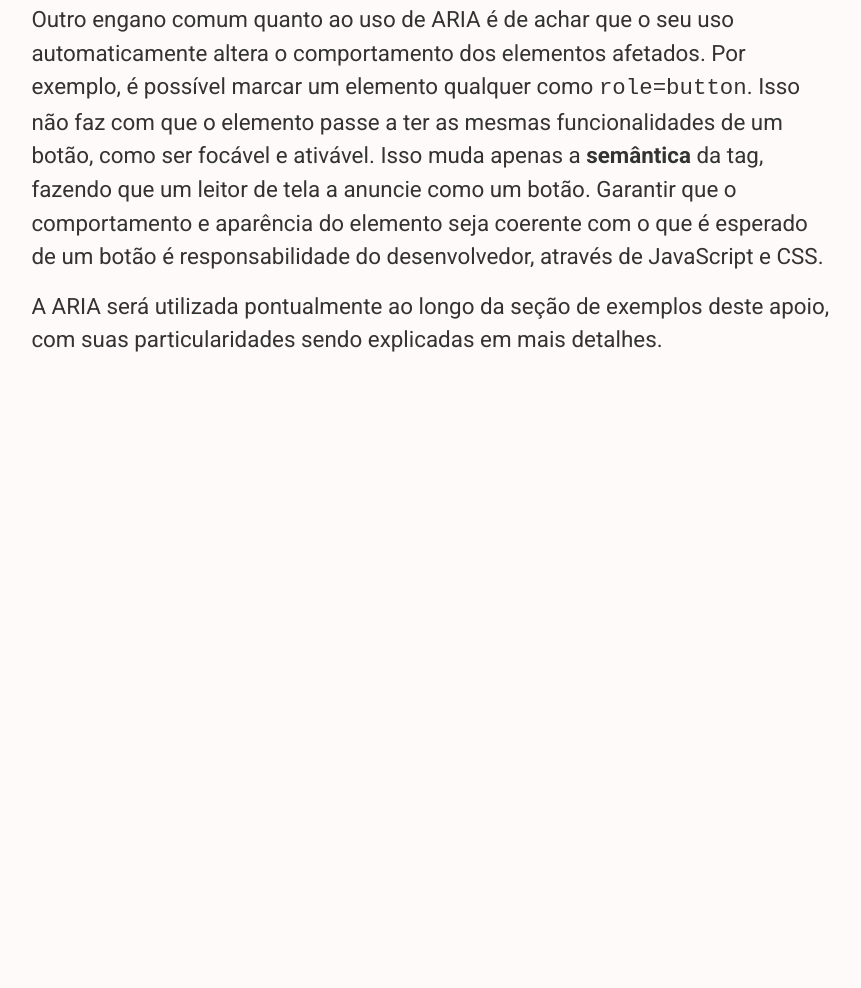
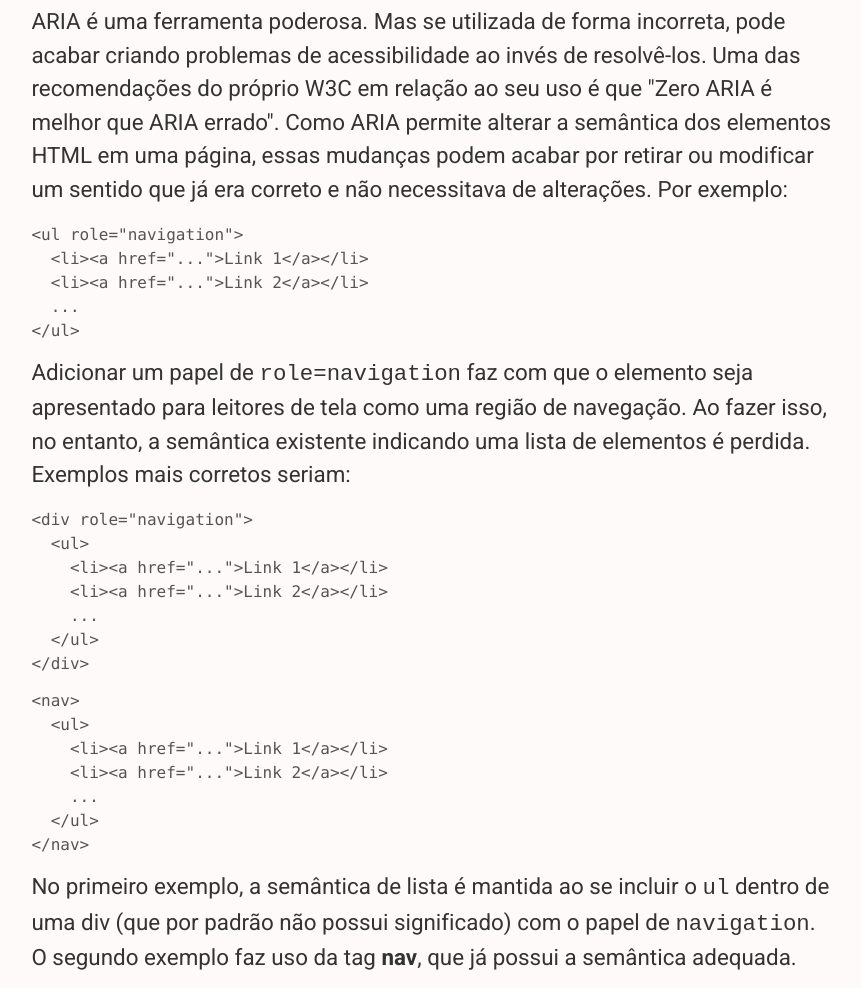
Before and after one commit to Hargre/a11y-catalog, an Eleventy site: page src/pages/technologies/aria.md in a window 1280 px wide. Shown: the part 1901-2889 px from the top of the page, without its empty margins (371-1232 px from the left). Before the commit the page ends 2274 px from the top, so only its background shows below. Built offline with nearby package versions, Linux system fonts and the light colour scheme; Eleventy itself is replaced by a stand-in of ours; code samples lack their colours; files that its build step writes are made by us from their sources.

Commit message:
Improve ARIA page.

````diff
--- a/src/pages/technologies/aria.md
+++ b/src/pages/technologies/aria.md
@@ -22,13 +22,47 @@ Alguns dos principais recursos que a ARIA proporcionam incluem:
 
 - **Roles** (papéis, ou funções) que permitem definir semanticamente um elemento. Essa definição impacta na forma que um leitor de tela apresenta o elemento para o usuário. Por exemplo, uma span declarada como `<span role="button">` vai ser apresentada como um botão por um leitor de tela. Esses papéis podem se referir a componentes existentes em HTML (como botões e formulários), mas também permitem definir funções mais específicas, como `progressbar` ou `menu`.
 
+- **Roles** também ajudam a demarcar áreas específicas de uma página, facilitando sua localização e melhorando a navegação através de leitores de tela. Por exemplo, marcar uma tag com a função `role=search` indica que a seção da página composta por aquela tag possui funcionalidades de busca. Existem papeis semelhantes para indicar áreas como headers, links de navegação, conteúdo principal da página, entre outros. Essas funções são conhecidas como **landmarks**.
+
 - **Propriedades** que permitem descrever o estado atual de um componente. Por exemplo, informar se um botão está pressionado ou não, ou se o valor informado em um input é válido.
 
 - **Propriedades** que permitem definir regiões de uma página propensas a serem atualizadas, melhorando a compatibilidade dessas regiões com o funcionamento dos leitores de tela.
 
 ## Cuidados de uso
 
-ARIA é uma ferramenta poderosa. Mas se utilizada de forma incorreta, pode acabar criando problemas de acessibilidade ao invés de resolvê-los. Uma das recomendações do próprio W3C em relação ao seu uso é que "Zero ARIA é melhor que ARIA errado". Como ARIA permite alterar a semântica dos elementos HTML em uma página, essas mudanças podem acabar por retirar ou modificar um sentido que já era correto e não necessitava de alterações. Por exemplo [adicionar exemplo de código aqui]
+ARIA é uma ferramenta poderosa. Mas se utilizada de forma incorreta, pode acabar criando problemas de acessibilidade ao invés de resolvê-los. Uma das recomendações do próprio W3C em relação ao seu uso é que "Zero ARIA é melhor que ARIA errado". Como ARIA permite alterar a semântica dos elementos HTML em uma página, essas mudanças podem acabar por retirar ou modificar um sentido que já era correto e não necessitava de alterações. Por exemplo:
+
+```html
+<ul role="navigation">
+  <li><a href="...">Link 1</a></li>
+  <li><a href="...">Link 2</a></li>
+  ...
+</ul>
+```
+
+Adicionar um papel de `role=navigation` faz com que o elemento seja apresentado para leitores de tela como uma região de navegação. Ao fazer isso, no entanto, a semântica existente indicando uma lista de elementos é perdida. Exemplos mais corretos seriam:
+
+```html
+<div role="navigation">
+  <ul>
+    <li><a href="...">Link 1</a></li>
+    <li><a href="...">Link 2</a></li>
+    ...
+  </ul>
+</div>
+```
+
+```html
+<nav>
+  <ul>
+    <li><a href="...">Link 1</a></li>
+    <li><a href="...">Link 2</a></li>
+    ...
+  </ul>
+</nav>
+```
+
+No primeiro exemplo, a semântica de lista é mantida ao se incluir o `ul` dentro de uma div (que por padrão não possui significado) com o papel de `navigation`. O segundo exemplo faz uso da tag **nav**, que já possui a semântica adequada.
 
 Outro engano comum quanto ao uso de ARIA é de achar que o seu uso automaticamente altera o comportamento dos elementos afetados. Por exemplo, é possível marcar um elemento qualquer como `role=button`.  Isso não faz com que o elemento passe a ter as mesmas funcionalidades de um botão, como ser focável e ativável. Isso muda apenas a **semântica** da tag, fazendo que um leitor de tela a anuncie como um botão. Garantir que o comportamento e aparência do elemento seja coerente com o que é esperado de um botão é responsabilidade do desenvolvedor, através de JavaScript e CSS.
 
````
